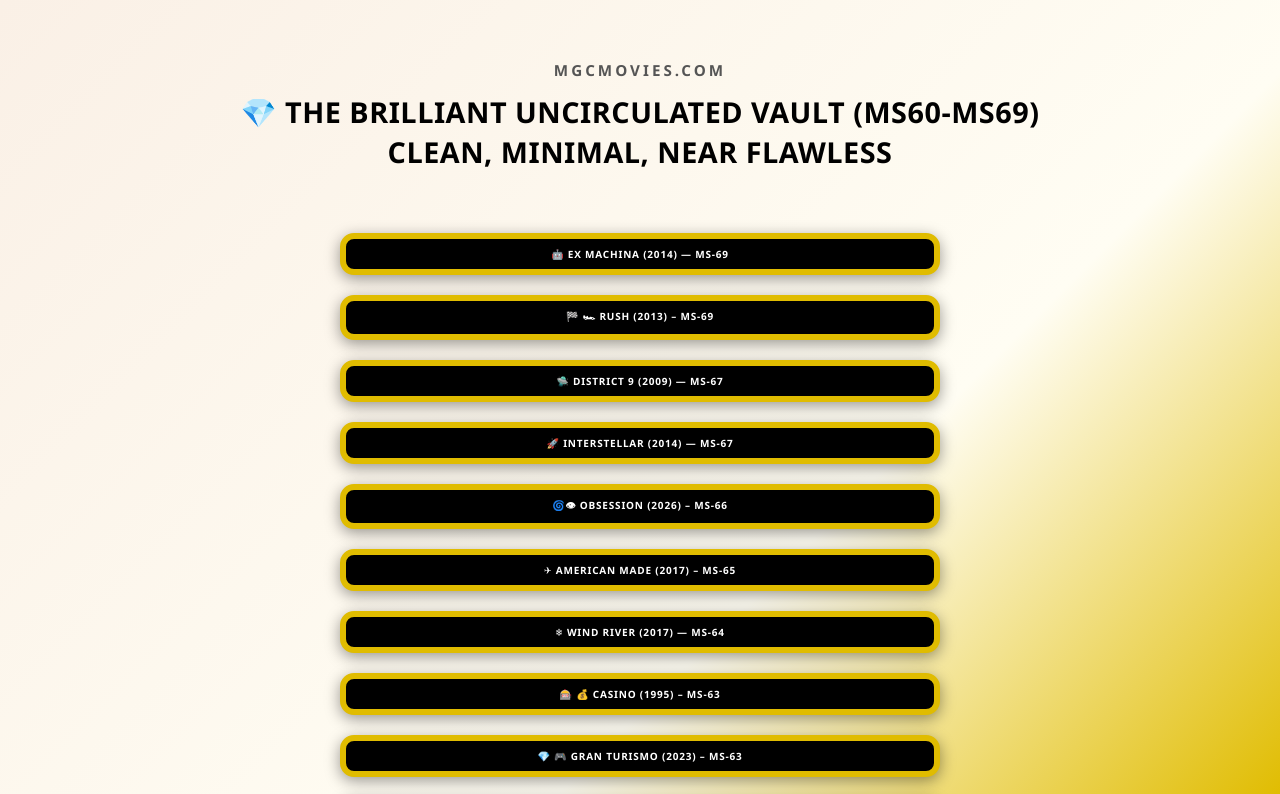
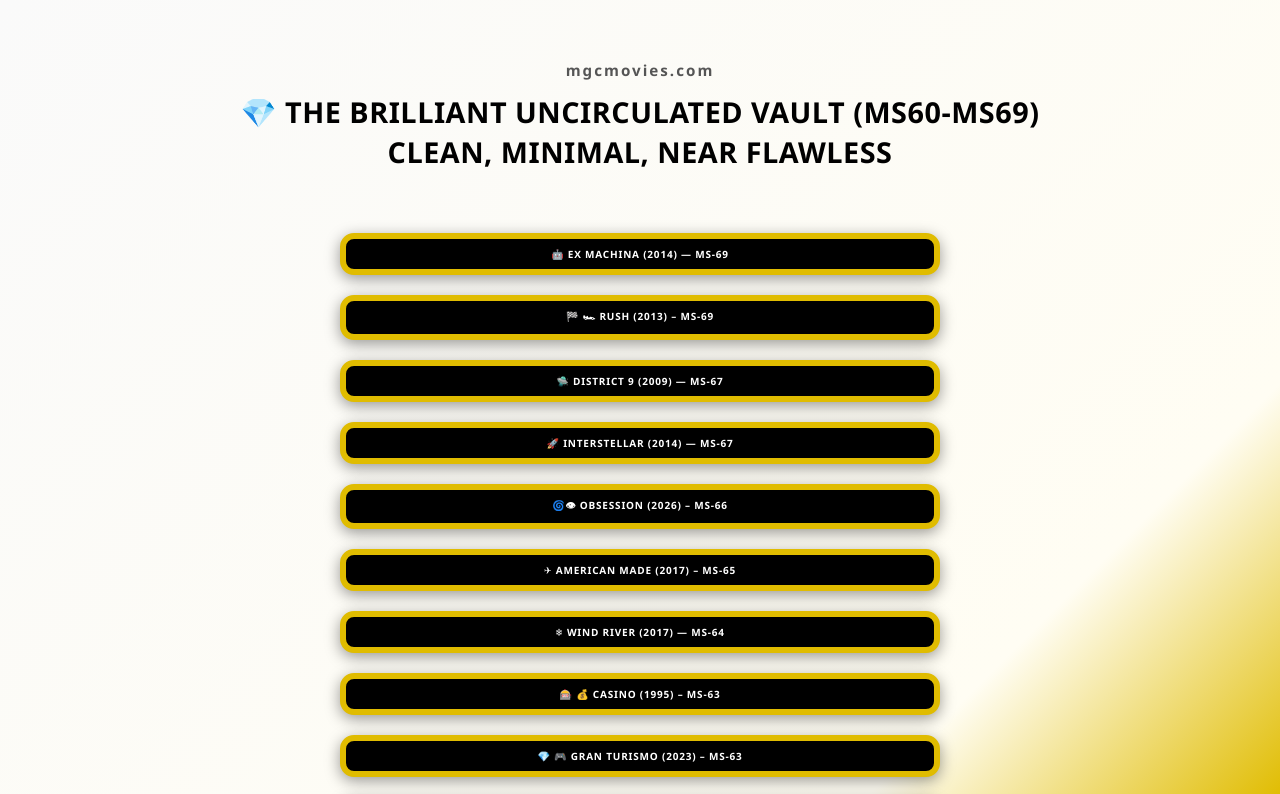
Before and after one commit to MGCregistry/MGC, a plain HTML site: page ms/index.html in a window 1280 px wide. Shown: the top 794 px of the page. Drawn offline with Linux system fonts and the light colour scheme.

Commit message:
Update background gradient and text styling

```diff
--- a/ms/index.html
+++ b/ms/index.html
@@ -11,7 +11,7 @@
             width: 100%;
             min-height: 100vh;
             font-family: 'Segoe UI', Tahoma, Geneva, Verdana, sans-serif;
-            background: linear-gradient(135deg,  #FAF0E6 0%, #FFFDF3 65%, #E0BC00 100%);
+            background: linear-gradient(135deg,  #FAFAFA 0%, #FFFDF3 80%, #E0BC00 100%);
             background-attachment: fixed;
         }
 
@@ -72,7 +72,7 @@
 <body>
 
     <div class="mainframe-wrapper">
-         <div style="font-size: 0.95rem; font-weight: 700; letter-spacing: 3px; text-transform: uppercase; color: #555555; margin-bottom: 12px;">
+         <div style="font-size: 0.95rem; font-weight: 700; letter-spacing: 2px; color: #555555; margin-bottom: 12px;">
             mgcmovies.com
         </div>
         <!-- Official Vault Header -->
```
